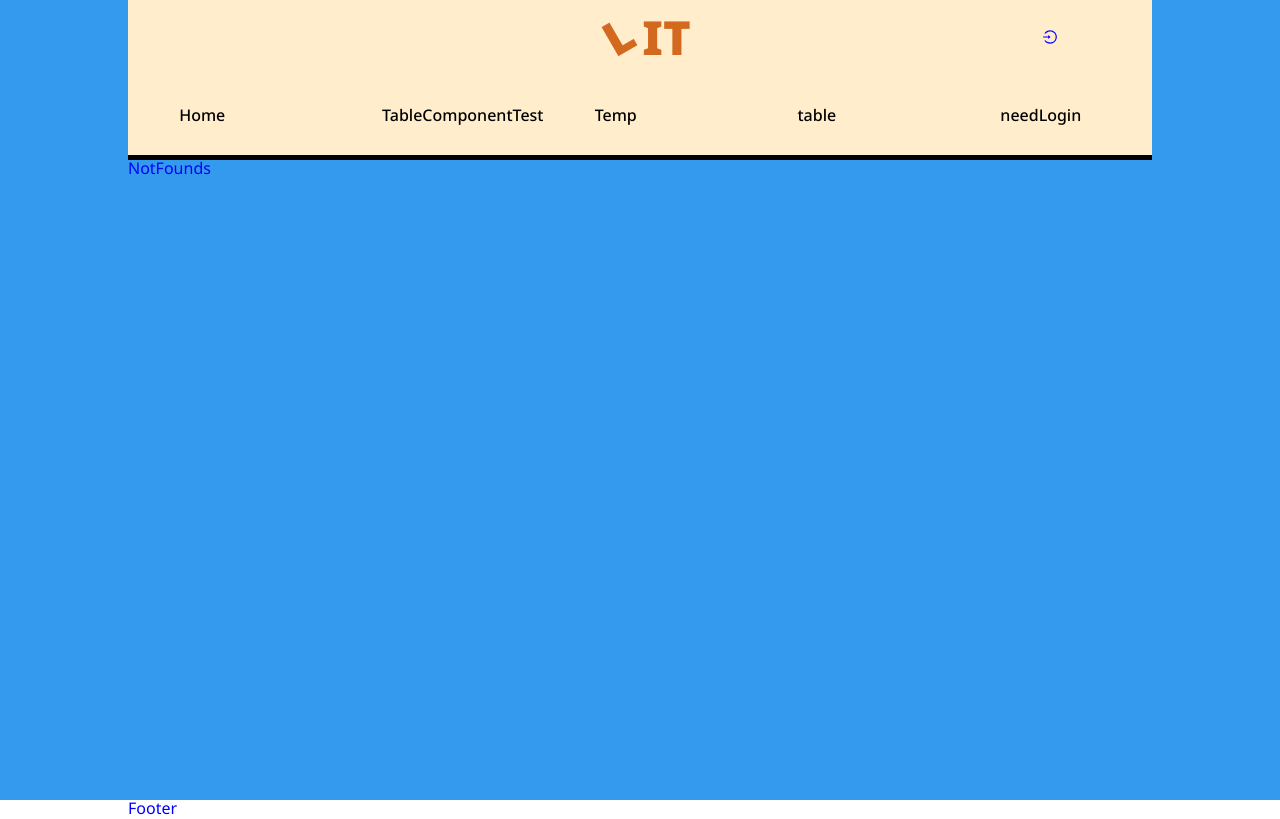
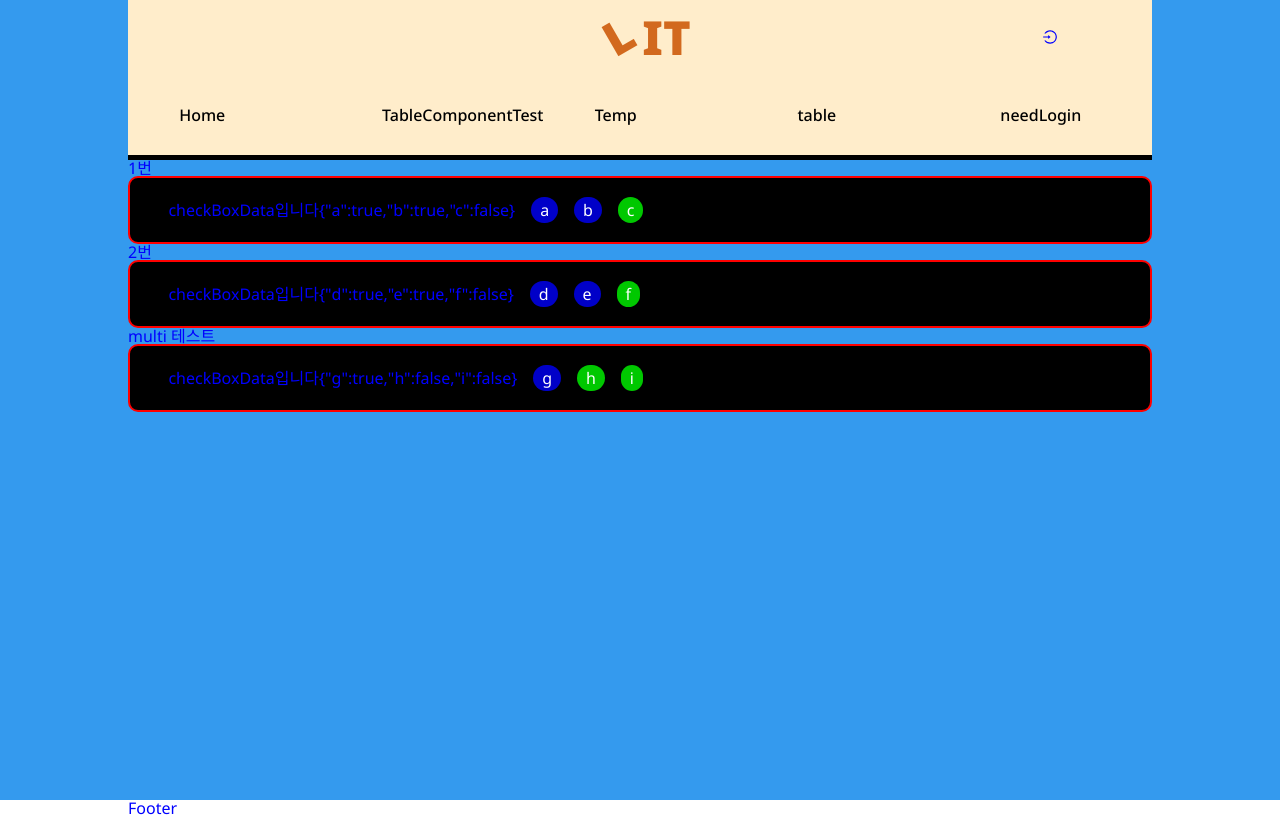
Before and after one commit to bluke127/tripProject, a React (Create React App) app: page /demo/CustomCheckBoxArea in a window 1280 px wide. Built offline with nearby package versions, Linux system fonts and the light colour scheme; no server answers.

Commit message:
[feat]customCheckBox 컴포넌트 추가
mulit check 여부도 체크 가능하게

```diff
--- /dev/null
+++ b/src/components/CustomCheckBox/CustomCheckBoxArea.tsx
@@ -0,0 +1,70 @@
+import React, { useCallback, useEffect, useId, useMemo } from "react";
+import CustomCheckBox from ".";
+import styled from "@/styles/components/CustomCheckBox/CustomCheckBoxArea.module.scss";
+import CustomCheckBoxContextProvider, {
+  CheckBoxPropsType,
+  UseCustomCheckBoxContext
+} from "@/contexts/CustomCheckBoxContext";
+const CustomCheckBoxArea = function (
+  props: CheckBoxPropsType & { multi?: boolean; id?: string | null }
+) {
+  const tempId = useId();
+  const { setCheckBoxData } = UseCustomCheckBoxContext();
+  const {
+    checkBoxData: propsCheckBoxData,
+    setCheckBoxData: propsSetCheckBoxData,
+    id = null,
+    multi = true
+  } = props;
+  //props에서 던져준 체크박스 리스트 object를 array
+  const propsCheckBoxList = useMemo(() => {
+    return propsCheckBoxData ? Object.entries(propsCheckBoxData) : [];
+  }, [propsCheckBoxData]);
+  //mulit가 아니면 바로 target 의 checked 가져오고 아니면 모두 checked를 false로 바꾸고 check를 가져옴
+  const onChange = (e, key) => {
+    if (!multi) {
+      propsSetCheckBoxData(data => {
+        for (let v in data) {
+          data[v] = false;
+        }
+        return { ...data, [key]: e.target.checked };
+      });
+    } else {
+      propsSetCheckBoxData(data => {
+        return { ...data, [key]: e.target.checked };
+      });
+    }
+  };
+  useEffect(() => {
+    setCheckBoxData(e => {
+      return { ...e, ...propsCheckBoxData };
+    });
+  }, [propsCheckBoxData]);
+
+  return (
+    <div className={styled.custom_checkBox_wrap}>
+      <CustomCheckBoxContextProvider {...props}>
+        <ul className={styled.custom_checkBox_inner_wrap}>
+          checkBoxData입니다{JSON.stringify(propsCheckBoxData)}
+          <br />
+          {propsCheckBoxList.map(([key, value], index) => (
+            <li key={id ?? tempId + index}>
+              <CustomCheckBox
+                id={id ?? tempId + index}
+                name={multi ? tempId : id ?? tempId + index}
+                value={key}
+                type="checkbox"
+                label={key}
+                checked={value}
+                onChange={e => onChange(e, key)}
+                multi={multi}
+              ></CustomCheckBox>
+            </li>
+          ))}
+        </ul>
+      </CustomCheckBoxContextProvider>
+    </div>
+  );
+};
+
+export default React.memo(CustomCheckBoxArea);
--- /dev/null
+++ b/src/components/CustomCheckBox/index.tsx
@@ -0,0 +1,25 @@
+import React, { useState, useEffect, ChangeEventHandler, useMemo } from "react";
+import CheckBox from "@/components/Input/CheckBox";
+type PropsType = {
+  value: string | boolean | number;
+  id: string;
+  onChange?: ChangeEventHandler;
+  style?: any;
+  className?: string;
+  name?: string;
+  type: string;
+  label: string;
+  checked: boolean;
+  multi: boolean;
+};
+import styled from "@/styles/components/CustomCheckBox/index.module.scss";
+export default function CustomCheckBox(props: PropsType) {
+  //props
+  const { id = "", label, multi = true } = props;
+  return (
+    <div className={styled.custom_checkBox_wrap}>
+      <label htmlFor={id}>{label}</label>
+      <CheckBox {...props}></CheckBox>
+    </div>
+  );
+}
--- /dev/null
+++ b/src/components/Input/CheckBox.tsx
@@ -0,0 +1,53 @@
+//react
+import { forwardRef, ChangeEventHandler, RefObject } from "react";
+//style
+import "@/styles/components/Input/index.scss";
+export type propsType = {
+  value: string | boolean | number;
+  id?: string;
+  onChange?: ChangeEventHandler;
+  style?: any;
+  placeholder?: string;
+  label?: string;
+  className?: string;
+  name?: string;
+  checked?: boolean;
+  multi?: boolean;
+};
+
+const Input = forwardRef(
+  (props: propsType, ref: RefObject<HTMLInputElement>) => {
+    //props
+    const {
+      value = "",
+      id = "",
+      onChange,
+      style,
+      placeholder,
+      label,
+      className,
+      name,
+      checked,
+      multi
+    } = props;
+    return (
+      <span className="input_wrap">
+        <input
+          id={id}
+          // @ts-ignore
+          value={value}
+          onChange={onChange}
+          style={style}
+          type={multi ? "checkbox" : "radio"}
+          placeholder={placeholder}
+          ref={ref}
+          className={className}
+          name={name || id}
+          checked={checked}
+        />
+      </span>
+    );
+  }
+);
+Input.displayName = "Input";
+export default Input;
--- /dev/null
+++ b/src/contexts/CustomCheckBoxContext.tsx
@@ -0,0 +1,30 @@
+import { createContext, useContext, useEffect, useState } from "react";
+import { UnknownObj } from "@/types/types";
+export type CheckBoxPropsType = {
+  checkBoxData: UnknownObj<boolean>;
+  setCheckBoxData: any;
+};
+
+const CustomCheckBoxContext = createContext<CheckBoxPropsType>({
+  checkBoxData: {},
+  setCheckBoxData: () => {}
+});
+export default function CustomCheckBoxContextProvider({
+  checkBoxData,
+  setCheckBoxData,
+  children
+}) {
+  return (
+    <CustomCheckBoxContext.Provider
+      value={{
+        checkBoxData: checkBoxData,
+        setCheckBoxData: setCheckBoxData
+      }}
+    >
+      {children}
+    </CustomCheckBoxContext.Provider>
+  );
+}
+export function UseCustomCheckBoxContext() {
+  return useContext(CustomCheckBoxContext);
+}
--- /dev/null
+++ b/src/description/CustomCheckBox/index.tsx
@@ -0,0 +1,54 @@
+import React, { useState } from "react";
+import _CustomCheckBoxArea from "@/components/CustomCheckBox/CustomCheckBoxArea";
+/**
+ *
+ * @props multi => 다중선택을 할지 하나만 선택을 할지 여부
+ * @props checkBoxData=> object 이고 체크할 데이터
+ * @props setCheckBoxData=> 변경해주는 함수
+ */
+export default function CustomCheckBoxArea() {
+  const checkBoxData1 = {
+    a: true,
+    b: true,
+    c: false
+  };
+  const checkBoxData2 = {
+    d: true,
+    e: true,
+    f: false
+  };
+  const checkBoxData3 = {
+    g: true,
+    h: false,
+    i: false
+  };
+  const [checkBoxData_1, setCheckBoxData_1] = useState(checkBoxData1);
+  const [checkBoxData_2, setCheckBoxData_2] = useState(checkBoxData2);
+  const [checkBoxData_3, setCheckBoxData_3] = useState(checkBoxData3);
+  return (
+    <>
+      <div>
+        1번
+        <_CustomCheckBoxArea
+          checkBoxData={checkBoxData_1}
+          setCheckBoxData={setCheckBoxData_1}
+        ></_CustomCheckBoxArea>
+      </div>
+      <div>
+        2번
+        <_CustomCheckBoxArea
+          checkBoxData={checkBoxData_2}
+          setCheckBoxData={setCheckBoxData_2}
+        ></_CustomCheckBoxArea>
+      </div>
+      <div>
+        multi 테스트
+        <_CustomCheckBoxArea
+          checkBoxData={checkBoxData_3}
+          setCheckBoxData={setCheckBoxData_3}
+          multi={false}
+        ></_CustomCheckBoxArea>
+      </div>
+    </>
+  );
+}
--- a/src/index.tsx
+++ b/src/index.tsx
@@ -26,6 +26,7 @@ import Popup from "@/description/Popup";
 import Table from "@/description/Table";
 import FixedComponent from "@/description/FixedComponent";
 import ProtectedRouteDes from "@/description/ProtectedRoute";
+import CustomCheckBoxArea from "@/description/CustomCheckBox/index";
 const router = createBrowserRouter([
   {
     index: true, // <-- match on parent, i.e. "/"
@@ -97,6 +98,10 @@ const router = createBrowserRouter([
         element: <Table />
       },
       {
+        path: "CustomCheckBoxArea",
+        element: <CustomCheckBoxArea />
+      },
+      {
         path: "Protect",
         element: <ProtectedRouteDes />
       },
--- /dev/null
+++ b/src/styles/components/CustomCheckBox/CustomCheckBoxArea.module.scss
@@ -0,0 +1,10 @@
+.custom_checkBox_wrap {
+  border: 2px solid red;
+  background-color: black;
+  border-radius: 10px;
+  padding: 3vh 3vw;
+  .custom_checkBox_inner_wrap {
+    display: flex;
+    gap: 1rem;
+  }
+}
--- /dev/null
+++ b/src/styles/components/CustomCheckBox/index.module.scss
@@ -0,0 +1,20 @@
+.custom_checkBox_wrap {
+  border-radius: 10px;
+
+  input {
+    display: none;
+  }
+  label {
+    padding: 0.3vh 0.7vw;
+    line-height: 0.3vh;
+    text-align: center;
+    border-radius: 2rem;
+    color: #fff;
+  }
+  &:has(input:checked) label {
+    background-color: rgba(0, 0, 200, 1);
+  }
+  &:has(input:not(:checked)) label {
+    background-color: rgba(0, 200, 0, 1);
+  }
+}
--- a/src/styles/components/Input/index.scss
+++ b/src/styles/components/Input/index.scss
@@ -1,3 +1,4 @@
+// @import "@/styles/components/CustomCheckBox";
 //@import "@/styles/_utils.scss"; //*변수파일 import*/
 @include mobile {
   input {
--- a/src/types/types.ts
+++ b/src/types/types.ts
@@ -2,9 +2,9 @@ import { CSSProperties } from "react";
 import { EnumType } from "typescript";
 
 //object의 key가 확실하지 않은 타입
-export type UnknownObj = {
-  [key: string]: any;
-};
+export interface UnknownObj<T = any> {
+  [key: string]: T;
+}
 //팝업이나 모달의 type
 export type ModalPopupStateType = {
   type: string;
```
